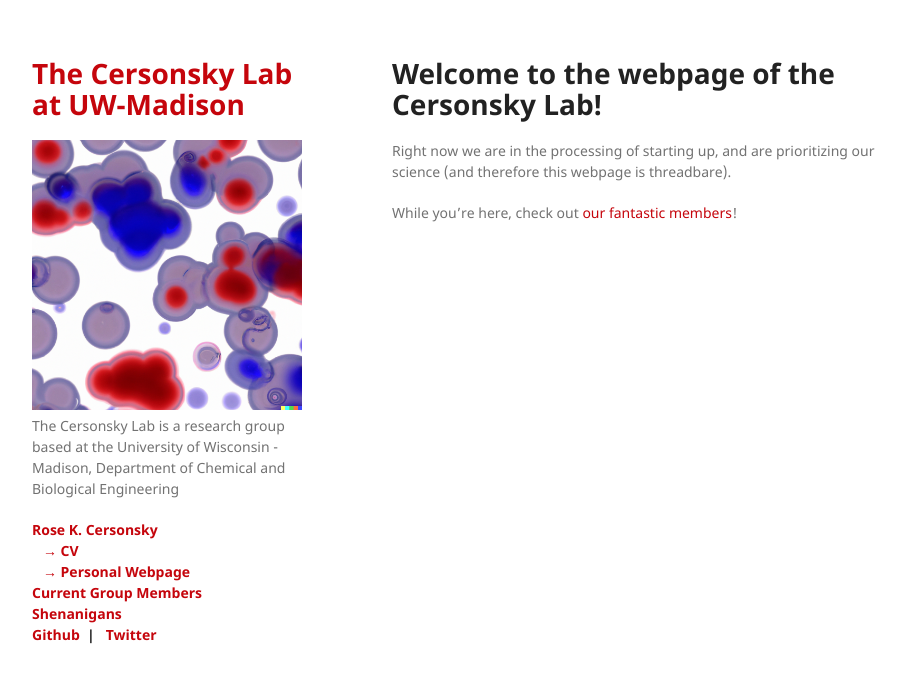
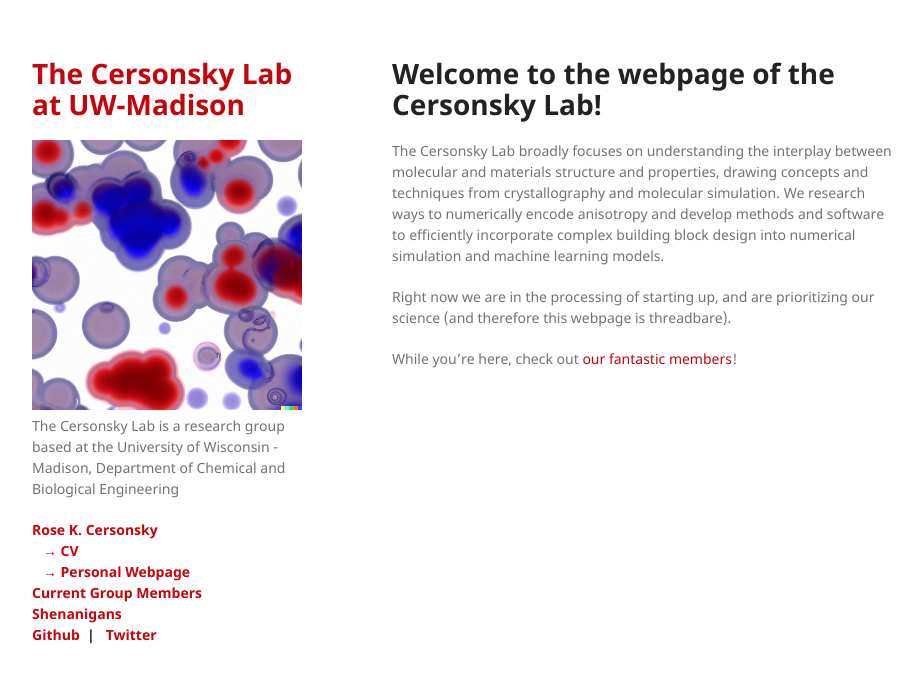
Before and after one commit to trysmiles/website, a Jekyll site: the page built from index.md, in a window 1280 px wide. Shown: the top 683 px of the page, without its empty margins (178-1100 px from the left). Built offline with Jekyll 4.4.1, drawn with Linux system fonts in a browser that asks for light colours; our own code applies the rules of GitHub Pages for plain Markdown files.

Commit message:
Adding description

```diff
--- a/index.md
+++ b/index.md
@@ -4,6 +4,8 @@ layout: default
 
 # **Welcome to the webpage of the Cersonsky Lab!**
 
+The Cersonsky Lab broadly focuses on understanding the interplay between molecular and materials structure and properties, drawing concepts and techniques from crystallography and molecular simulation. We research ways to numerically encode anisotropy and develop methods and software to efficiently incorporate complex building block design into numerical simulation and machine learning models.
+
 Right now we are in the processing of starting up, and are prioritizing our science (and therefore this webpage is threadbare).
 
 While you're here, check out <a href="/website/members">our fantastic members</a>!
```
